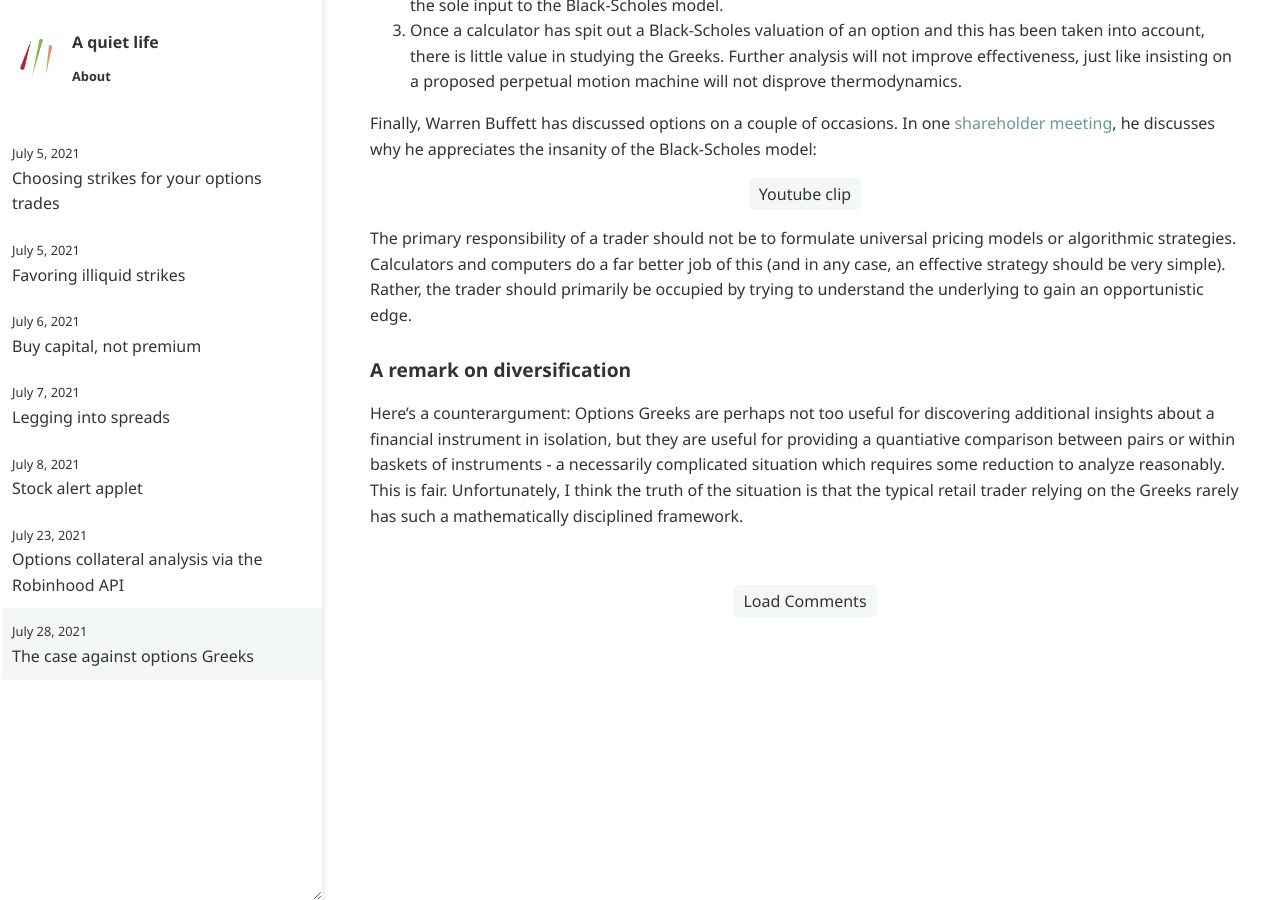
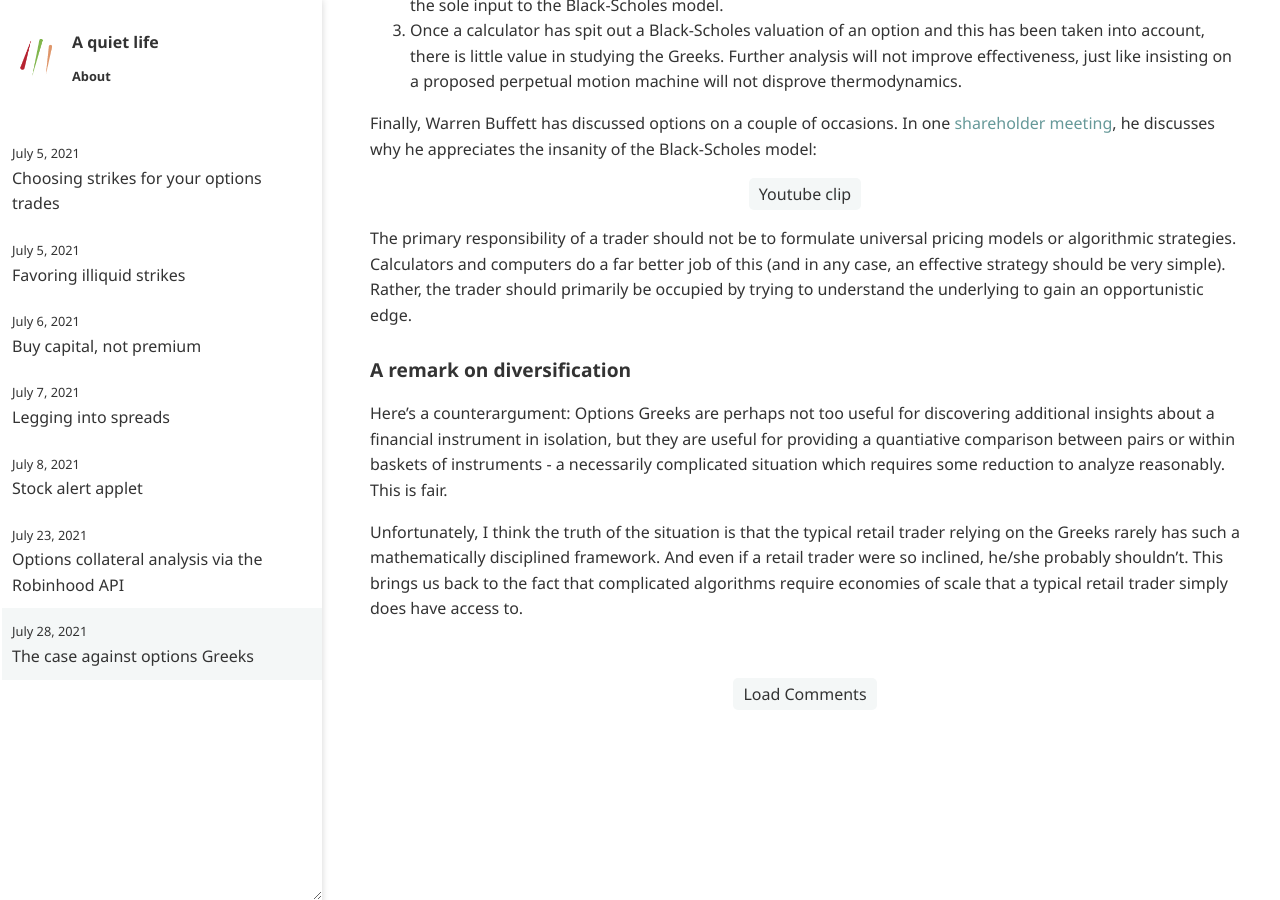
Before and after one commit to ansyblenetwork/aquietlife, a Jekyll site: the page built from _posts/2021-07-28-greeks.md, in a window 1280 px wide and 900 px high, scrolled down 1906 px. Built offline with Jekyll 4.4.1, drawn with Linux system fonts in a browser that asks for light colours; before the commit the page ends 2713 px from its top, so only the background shows below that.

Commit message:
Update 2021-07-28-greeks.md

```diff
--- a/_posts/2021-07-28-greeks.md
+++ b/_posts/2021-07-28-greeks.md
@@ -49,4 +49,6 @@
 
 ### A remark on diversification
 
-Here's a counterargument: Options Greeks are perhaps not too useful for discovering additional insights about a financial instrument in isolation, but they are useful for providing a quantiative comparison between pairs or within baskets of instruments - a necessarily complicated situation which requires some reduction to analyze reasonably. This is fair. Unfortunately, I think the truth of the situation is that the typical retail trader relying on the Greeks rarely has such a mathematically disciplined framework.
+Here's a counterargument: Options Greeks are perhaps not too useful for discovering additional insights about a financial instrument in isolation, but they are useful for providing a quantiative comparison between pairs or within baskets of instruments - a necessarily complicated situation which requires some reduction to analyze reasonably. This is fair.
+
+Unfortunately, I think the truth of the situation is that the typical retail trader relying on the Greeks rarely has such a mathematically disciplined framework. And even if a retail trader were so inclined, he/she probably shouldn't. This brings us back to the fact that complicated algorithms require economies of scale that a typical retail trader simply does have access to.
```
